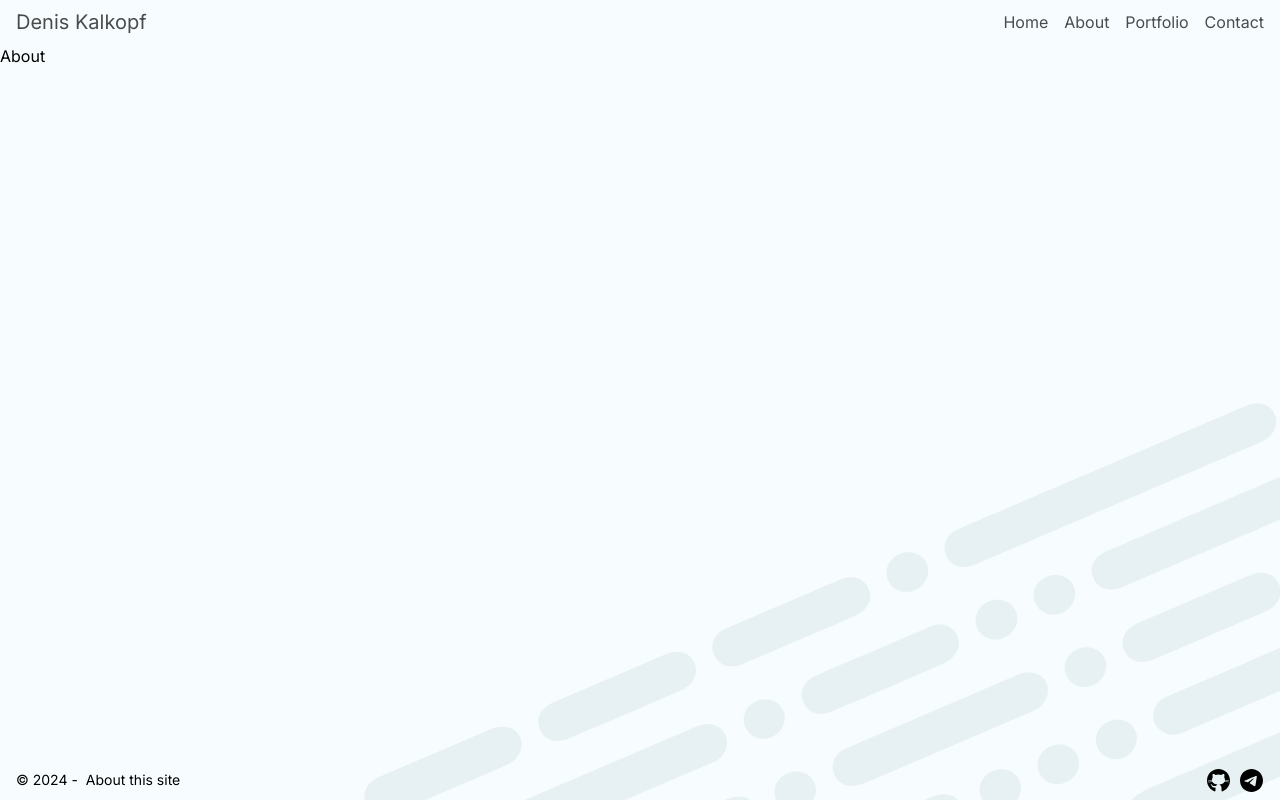
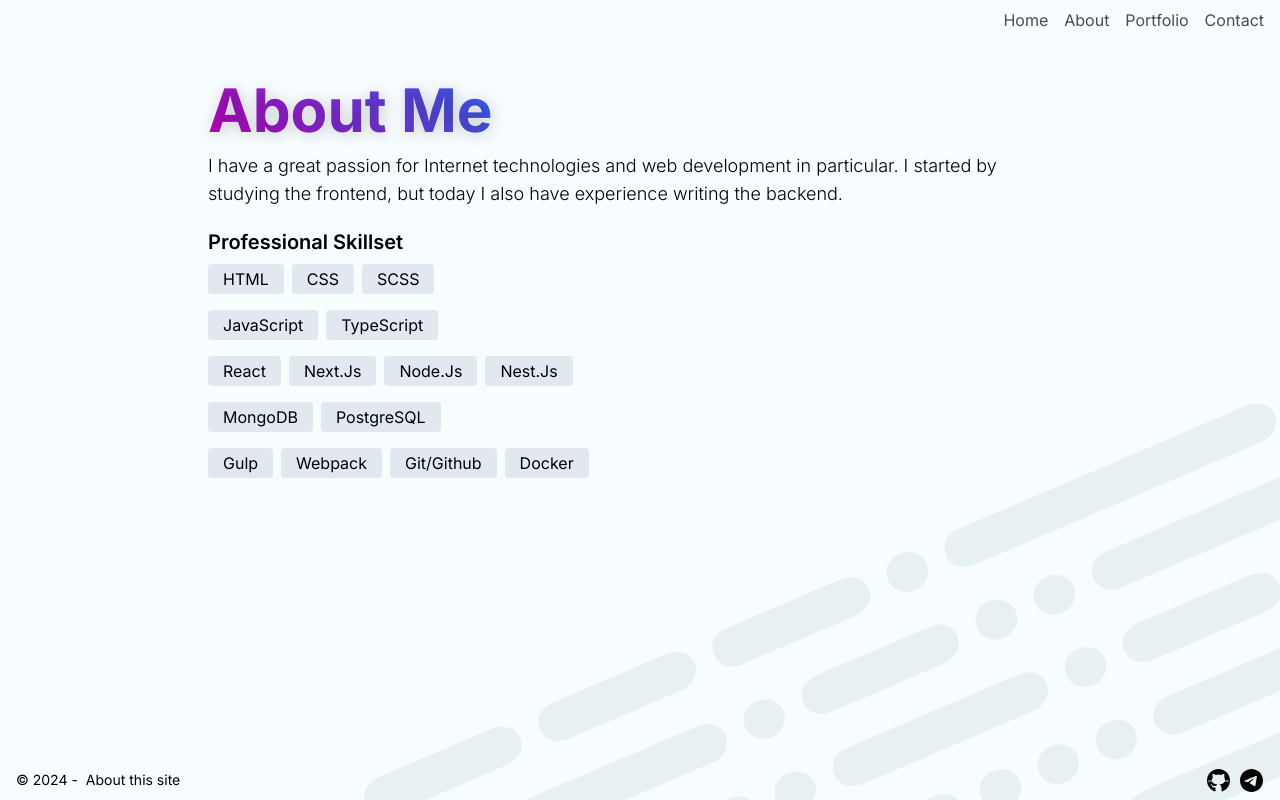
Before and after one commit to DenisJet/myportfolio_2.0, a Next.js app: page /about in a window 1280 px wide. Built offline with nearby package versions, Linux system fonts and the light colour scheme.

Commit message:
add about page

```diff
--- a/src/app/about/page.tsx
+++ b/src/app/about/page.tsx
@@ -1,3 +1,39 @@
 export default function About(): JSX.Element {
-  return <main>About</main>;
+  return (
+    <main>
+      <div className='container p-4 mx-auto max-w-4xl'>
+        <h1 className='gradient text-6xl font-bold mt-6 mb-3'>About Me</h1>
+        <p className='font-light text-lg mb-5'>
+          I have a great passion for Internet technologies and web development in particular. I started by studying the
+          frontend, but today I also have experience writing the backend.
+        </p>
+        <h2 className='text-xl font-semibold mb-2'>Professional Skillset</h2>
+        <div className='p-0 mt-2 flex items-start flex-wrap'>
+          <div className='flex bg-slate-200 py-[3px] px-[15px] mr-2 mb-2 rounded space-x-2'>HTML</div>
+          <div className='flex bg-slate-200 py-[3px] px-[15px] mr-2 mb-2 rounded space-x-2'>CSS</div>
+          <div className='flex bg-slate-200 py-[3px] px-[15px] mr-2 mb-2 rounded space-x-2'>SCSS</div>
+        </div>
+        <div className='p-0 mt-2 flex items-start flex-wrap'>
+          <div className='flex bg-slate-200 py-[3px] px-[15px] mr-2 mb-2 rounded space-x-2'>JavaScript</div>
+          <div className='flex bg-slate-200 py-[3px] px-[15px] mr-2 mb-2 rounded space-x-2'>TypeScript</div>
+        </div>
+        <div className='p-0 mt-2 flex items-start flex-wrap'>
+          <div className='flex bg-slate-200 py-[3px] px-[15px] mr-2 mb-2 rounded space-x-2'>React</div>
+          <div className='flex bg-slate-200 py-[3px] px-[15px] mr-2 mb-2 rounded space-x-2'>Next.Js</div>
+          <div className='flex bg-slate-200 py-[3px] px-[15px] mr-2 mb-2 rounded space-x-2'>Node.Js</div>
+          <div className='flex bg-slate-200 py-[3px] px-[15px] mr-2 mb-2 rounded space-x-2'>Nest.Js</div>
+        </div>
+        <div className='p-0 mt-2 flex items-start flex-wrap'>
+          <div className='flex bg-slate-200 py-[3px] px-[15px] mr-2 mb-2 rounded space-x-2'>MongoDB</div>
+          <div className='flex bg-slate-200 py-[3px] px-[15px] mr-2 mb-2 rounded space-x-2'>PostgreSQL</div>
+        </div>
+        <div className='p-0 mt-2 flex items-start flex-wrap'>
+          <div className='flex bg-slate-200 py-[3px] px-[15px] mr-2 mb-2 rounded space-x-2'>Gulp</div>
+          <div className='flex bg-slate-200 py-[3px] px-[15px] mr-2 mb-2 rounded space-x-2'>Webpack</div>
+          <div className='flex bg-slate-200 py-[3px] px-[15px] mr-2 mb-2 rounded space-x-2'>Git/Github</div>
+          <div className='flex bg-slate-200 py-[3px] px-[15px] mr-2 mb-2 rounded space-x-2'>Docker</div>
+        </div>
+      </div>
+    </main>
+  );
 }
--- a/src/app/components/Header/Header.tsx
+++ b/src/app/components/Header/Header.tsx
@@ -3,10 +3,7 @@ import MobileMenu from '../MobileMenu/MobileMenu';
 
 export default function Header(): JSX.Element {
   return (
-    <header className='flex justify-between py-2 px-4'>
-      <Link href='/' className='text-black text-opacity-70 text-xl hover:text-opacity-100'>
-        Denis Kalkopf
-      </Link>
+    <header className='flex flex-row-reverse justify-between py-2 px-4'>
       <nav className='space-x-4 items-center hidden sm:flex hidden'>
         <Link href='/' className='text-black text-opacity-70 hover:text-opacity-100'>
           Home
--- a/src/app/components/MobileMenu/MobileMenu.tsx
+++ b/src/app/components/MobileMenu/MobileMenu.tsx
@@ -10,20 +10,17 @@ export default function MobileMenu(): JSX.Element {
     <div className='sm:hidden'>
       {open ? (
         <div className='absolute top-0 left-0 h-screen w-screen bg-slate-900 bg-opacity-95 text-white z-50 py-2 px-4'>
-          <Link href='/' className='text-white text-opacity-70 hover:text-opacity-100 text-xl'>
-            Denis Kalkopf
-          </Link>
           <nav className='flex flex-col w-full'>
-            <Link href='/' className='text-white text-xl px-8 py-4'>
+            <Link href='/' className='text-white text-xl px-8 py-4' onClick={() => setOpen(false)}>
               Home
             </Link>
-            <Link href='/about' className='text-white text-xl px-8 py-4'>
+            <Link href='/about' className='text-white text-xl px-8 py-4' onClick={() => setOpen(false)}>
               About
             </Link>
-            <Link href='/portfolio' className='text-white text-xl px-8 py-4'>
+            <Link href='/portfolio' className='text-white text-xl px-8 py-4' onClick={() => setOpen(false)}>
               Portfolio
             </Link>
-            <Link href='/contact' className='text-white text-xl px-8 py-4'>
+            <Link href='/contact' className='text-white text-xl px-8 py-4' onClick={() => setOpen(false)}>
               Contact
             </Link>
           </nav>
--- a/src/app/globals.css
+++ b/src/app/globals.css
@@ -8,6 +8,7 @@
   --purple: #bc00bc;
   --blue: #0381ff;
 }
+
 html {
   height: 100%;
 }
```
